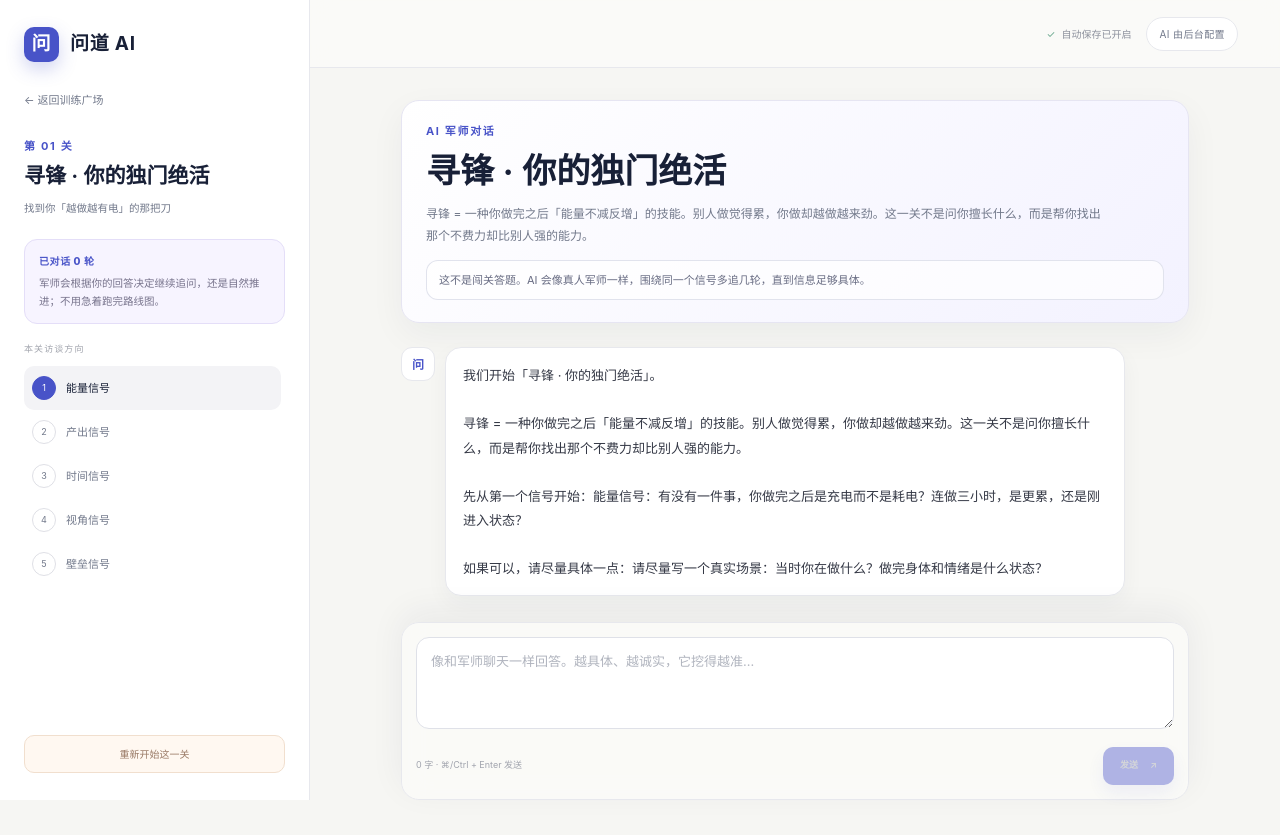
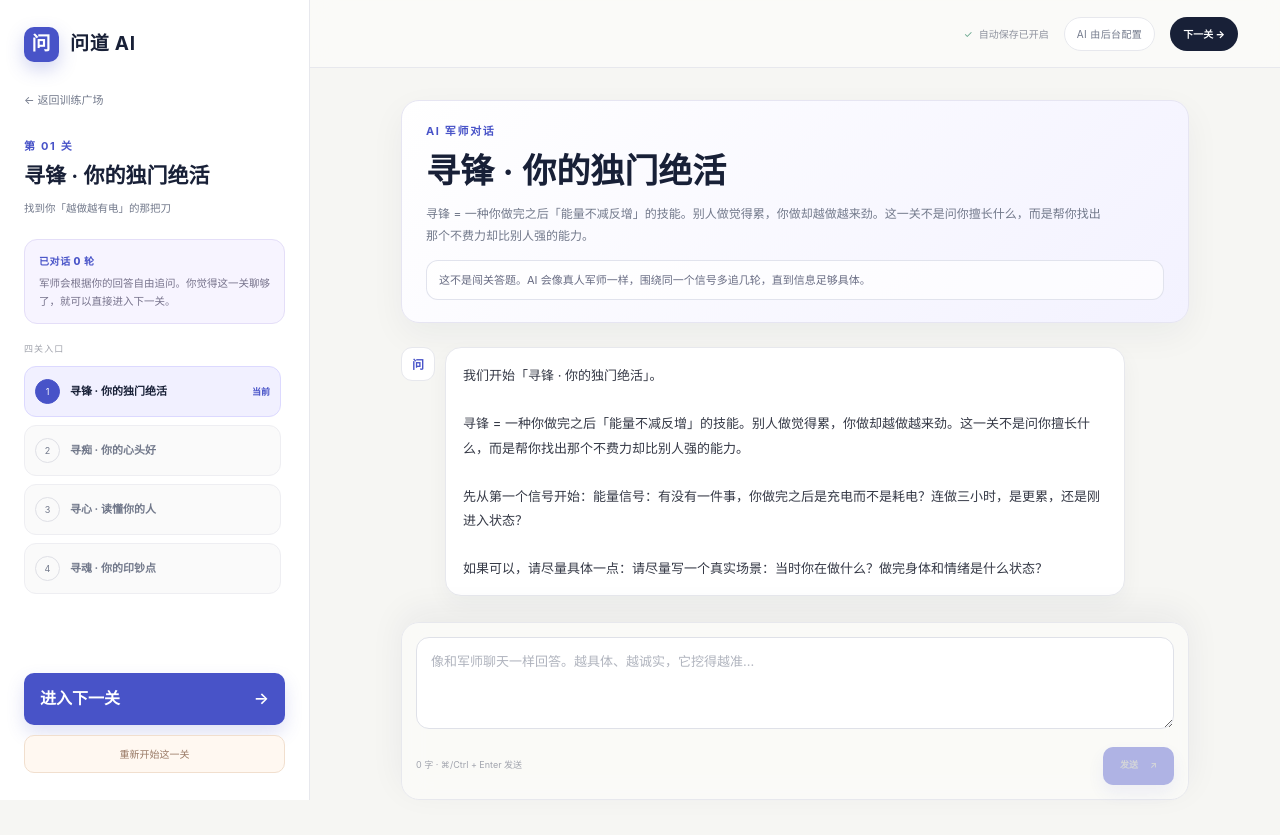
Before and after one commit to yinliangzhang/wendao-ai, a Next.js app: page /module/m1 in a window 1280 px wide. Built offline with nearby package versions, Linux system fonts and the light colour scheme.

Commit message:
Clarify module navigation

```diff
--- a/app/globals.css
+++ b/app/globals.css
@@ -213,13 +213,29 @@ textarea { resize: vertical; min-height: 210px; padding: 15px; border-radius: 10
 .signal-step span { overflow: hidden; text-overflow: ellipsis; white-space: nowrap; font-size: 11px; }
 .signal-step.active { color: var(--ink); background: #f3f3f6; }
 .signal-step.active i { color: white; background: var(--indigo); border-color: var(--indigo); }
-.reset-chat { margin-top: 16px; padding: 10px 12px; color: #9a7a66; background: #fff8f1; border: 1px solid #f1dfce; border-radius: 10px; font-size: 10px; text-align: center; }
+.journey-nav { flex: 1; min-height: 0; overflow-y: auto; padding-right: 4px; }
+.journey-link { display: grid; grid-template-columns: auto 1fr auto; gap: 10px; align-items: center; margin-bottom: 8px; padding: 12px 10px; color: var(--muted); background: #fafafa; border: 1px solid #eeeef2; border-radius: 12px; }
+.journey-link:hover { color: var(--ink); border-color: #dfe0ef; background: #f6f5ff; }
+.journey-link i { width: 25px; height: 25px; display: grid; place-items: center; border: 1px solid #dfe0e6; border-radius: 50%; font-style: normal; font-size: 9px; }
+.journey-link span { overflow: hidden; text-overflow: ellipsis; white-space: nowrap; font-size: 11px; font-weight: 700; }
+.journey-link b { color: var(--indigo); font-size: 9px; font-weight: 800; }
+.journey-link.active { color: var(--ink); background: #f1f0ff; border-color: #dcd9ff; }
+.journey-link.active i { color: white; background: var(--indigo); border-color: var(--indigo); }
+.sidebar-actions { display: grid; gap: 10px; margin-top: 16px; }
+.sidebar-actions .button { justify-content: space-between; min-height: 42px; }
+.reset-chat { padding: 10px 12px; color: #9a7a66; background: #fff8f1; border: 1px solid #f1dfce; border-radius: 10px; font-size: 10px; text-align: center; }
 .chat-main { min-height: 100vh; }
 .chat-content { max-width: 860px; min-height: calc(100vh - 68px); display: flex; flex-direction: column; margin: 0 auto; padding: 32px 36px 24px; }
 .chat-intro-card { margin-bottom: 20px; padding: 22px 24px; background: linear-gradient(135deg,#ffffff,#f3f2ff); border: 1px solid #e6e5f2; border-radius: 18px; box-shadow: 0 12px 35px rgba(28,35,66,.05); }
 .chat-intro-card h2 { margin: 8px 0 9px; font-family: "Songti SC", "STSong", serif; font-size: clamp(25px, 3vw, 34px); line-height: 1.35; }
 .chat-intro-card p { max-width: 680px; margin: 0; color: var(--muted); font-size: 12px; line-height: 1.8; }
 .chat-intro-hint { margin-top: 13px; padding: 10px 12px; color: #686c83; background: rgba(255,255,255,.68); border: 1px solid rgba(222,224,236,.9); border-radius: 12px; font-size: 11px; line-height: 1.7; }
+.topbar-next { height: 34px; display: inline-flex; align-items: center; padding: 0 13px; color: white; background: var(--ink); border-radius: 999px; font-size: 10px; font-weight: 800; }
+.module-transition-card { display: flex; align-items: center; justify-content: space-between; gap: 18px; margin: 0 0 18px; padding: 16px 18px; background: #fff8ec; border: 1px solid #f0dcc0; border-radius: 16px; }
+.module-transition-card span, .module-transition-card strong { display: block; }
+.module-transition-card span { color: #a07855; font-size: 10px; font-weight: 800; letter-spacing: .06em; }
+.module-transition-card strong { margin-top: 4px; font-family: "Songti SC", "STSong", serif; font-size: 17px; }
+.module-transition-card .button { flex: 0 0 auto; }
 .message-list { flex: 1; display: flex; flex-direction: column; gap: 15px; padding: 4px 0 22px; }
 .message-row { display: grid; grid-template-columns: 34px minmax(0, 1fr); gap: 10px; align-items: start; }
 .message-row.user { grid-template-columns: minmax(0, 1fr) 34px; }
@@ -253,5 +269,5 @@ textarea { resize: vertical; min-height: 210px; padding: 15px; border-radius: 10
   .code-row { grid-template-columns: 1fr; }
   .dashboard-header h1 { font-size: 20px; }.header-actions { display: none; }.hero-card { padding: 28px 24px; }.hero-content { max-width: 100%; }.hero-orbit { display: none; }.hero-progress-row { width: 100%; }.stats-row > div { padding: 16px; }.module-grid { grid-template-columns: 1fr; }.module-card { min-height: 205px; }.dashboard-footer { display: block; }.dashboard-footer span { display: block; }
   .practice-topbar .autosave { display: none; }.question-header h2 { font-size: 22px; }.answer-actions { align-items: flex-end; gap: 12px; }.answer-actions > span { max-width: 130px; }.question-nav { gap: 7px; }.question-nav .button { padding: 9px 11px; font-size: 10px; }
-  .chat-content { min-height: calc(100vh - 68px); padding: 20px 14px 14px; }.chat-intro-card { padding: 18px; }.message-bubble { max-width: 100%; font-size: 12.5px; }.message-row { grid-template-columns: 30px minmax(0, 1fr); gap: 8px; }.message-row.user { grid-template-columns: minmax(0, 1fr) 30px; }.message-avatar { width: 30px; height: 30px; border-radius: 9px; }.composer-actions { align-items: flex-end; }.composer-actions > span { max-width: 150px; }
+  .chat-content { min-height: calc(100vh - 68px); padding: 20px 14px 14px; }.chat-intro-card { padding: 18px; }.message-bubble { max-width: 100%; font-size: 12.5px; }.message-row { grid-template-columns: 30px minmax(0, 1fr); gap: 8px; }.message-row.user { grid-template-columns: minmax(0, 1fr) 30px; }.message-avatar { width: 30px; height: 30px; border-radius: 9px; }.composer-actions { align-items: flex-end; }.composer-actions > span { max-width: 150px; }.module-transition-card { display: block; }.module-transition-card .button { margin-top: 12px; width: 100%; }
 }
--- a/app/module/[id]/page.js
+++ b/app/module/[id]/page.js
@@ -3,7 +3,7 @@
 import { useEffect, useMemo, useRef, useState } from "react";
 import Link from "next/link";
 import { useParams } from "next/navigation";
-import { findModule } from "../../../data/modules";
+import { MODULES, findModule } from "../../../data/modules";
 
 function openingMessage(mod) {
   const first = mod.questions[0];
@@ -57,6 +57,8 @@ export default function ModulePage() {
   }, [messages, loading]);
 
   const userTurns = useMemo(() => messages.filter((m) => m.role === "user").length, [messages]);
+  const currentIndex = useMemo(() => MODULES.findIndex((item) => item.id === mod?.id), [mod?.id]);
+  const nextModule = currentIndex >= 0 ? MODULES[currentIndex + 1] : null;
 
   if (!mod) return <div className="empty-state"><h1>没有找到这个模块</h1><Link className="button button-primary" href="/hub">返回训练广场</Link></div>;
 
@@ -125,18 +127,30 @@ export default function ModulePage() {
         </div>
         <div className="chat-note">
           <span>已对话 {userTurns} 轮</span>
-          <p>军师会根据你的回答决定继续追问，还是自然推进；不用急着跑完路线图。</p>
+          <p>军师会根据你的回答自由追问。你觉得这一关聊够了，就可以直接进入下一关。</p>
         </div>
-        <div className="signal-guide">
-          <span className="guide-label">本关访谈方向</span>
-          {mod.questions.map((item, index) => (
-            <div key={item.id} className={`signal-step ${index === 0 ? "active" : ""}`}>
+        <div className="journey-nav">
+          <span className="guide-label">四关入口</span>
+          {MODULES.map((item, index) => (
+            <Link key={item.id} href={`/module/${item.id}`} className={`journey-link ${item.id === mod.id ? "active" : ""}`}>
               <i>{index + 1}</i>
-              <span>{item.prompt.split("：")[0]}</span>
-            </div>
+              <span>{item.title.replace(/^\d+ · /, "")}</span>
+              {item.id === mod.id && <b>当前</b>}
+            </Link>
           ))}
         </div>
-        <button className="reset-chat" type="button" onClick={resetChat}>重新开始这一关</button>
+        <div className="sidebar-actions">
+          {nextModule ? (
+            <Link className="button button-primary button-wide" href={`/module/${nextModule.id}`}>
+              <span>进入下一关</span><span>→</span>
+            </Link>
+          ) : (
+            <Link className="button button-primary button-wide" href="/hub">
+              <span>回到训练广场</span><span>→</span>
+            </Link>
+          )}
+          <button className="reset-chat" type="button" onClick={resetChat}>重新开始这一关</button>
+        </div>
       </aside>
 
       <main className="practice-main chat-main">
@@ -144,6 +158,7 @@ export default function ModulePage() {
           <div className="mobile-back"><Link href="/hub">← 广场</Link></div>
           <div className="autosave"><span className={saved ? "pulse" : ""}>✓</span>{saved ? "已保存" : "自动保存已开启"}</div>
           <div className="model-managed">AI 由后台配置</div>
+          {nextModule && <Link className="topbar-next" href={`/module/${nextModule.id}`}>下一关 →</Link>}
         </header>
 
         <div className="chat-content">
@@ -172,6 +187,16 @@ export default function ModulePage() {
             <div ref={bottomRef} />
           </div>
 
+          {nextModule && userTurns >= 3 && (
+            <div className="module-transition-card">
+              <div>
+                <span>本关可以先收束到这里</span>
+                <strong>准备进入「{nextModule.title.replace(/^\d+ · /, "")}」吗？</strong>
+              </div>
+              <Link className="button button-primary" href={`/module/${nextModule.id}`}>闯下一关 <span>→</span></Link>
+            </div>
+          )}
+
           <form className="chat-composer" onSubmit={sendMessage}>
             <textarea
               rows={3}
```
